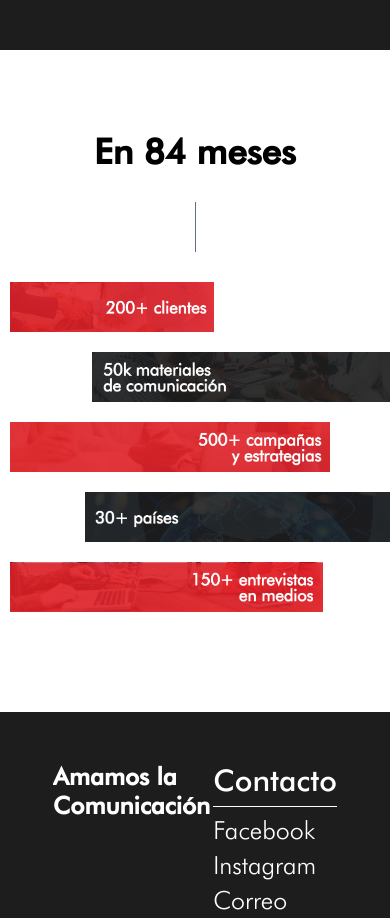
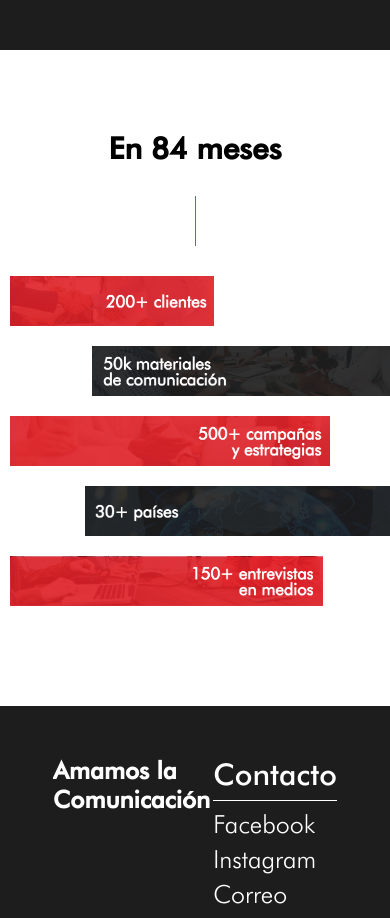
Before and after one commit to msandovalv2022/tolko, a React (Create React App) app: page / in a window 390 px wide. Shown: the part 1520-2438 px from the top of the page. Built offline with nearby package versions, Linux system fonts and the light colour scheme.

Commit message:
FIX: se corrige responsive del título de la sección LOGROS

```diff
--- a/src/styles/views/_index.scss
+++ b/src/styles/views/_index.scss
@@ -193,6 +193,9 @@
     }
   }
   .logros {
+    h2{
+      font-size: 30px;
+    }
     &__items {
       img {
         height: 50px;
@@ -222,6 +225,14 @@
     }
   }
   .logros {
+    h2{
+      font-size: 24px;
+    }
+    &__line{
+      div{
+        margin: 20px;
+      }
+    }
     &__items {
       img {
         height: 50px;
```
